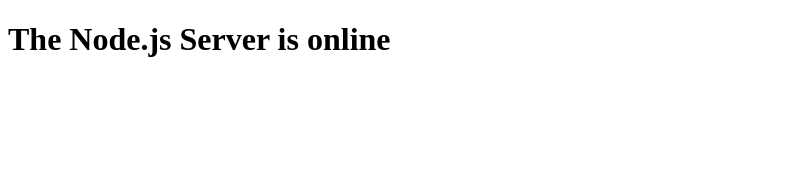
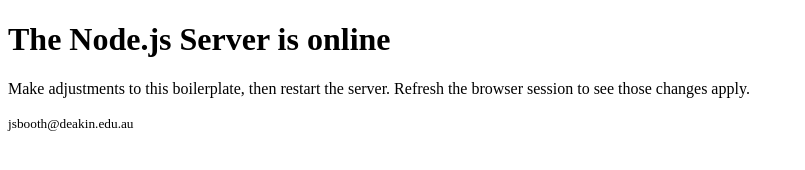
Before and after one commit to jsb-dev/sit323-2025-prac2p, a website: page public/index.html in a window 1280 px wide. Shown: the whole page, without its empty margins (0-805 px from the left). Drawn offline with Linux system fonts and the light colour scheme.

Commit message:
Added small changes to HTML for testing

```diff
--- a/public/index.html
+++ b/public/index.html
@@ -7,6 +7,11 @@
   </head>
   <body>
     <h1>The Node.js Server is online</h1>
+    <p>
+      Make adjustments to this boilerplate, then restart the server. Refresh the
+      browser session to see those changes apply.
+    </p>
+    <footer><small>jsbooth@deakin.edu.au</small></footer>
   </body>
 </html>
 
```
